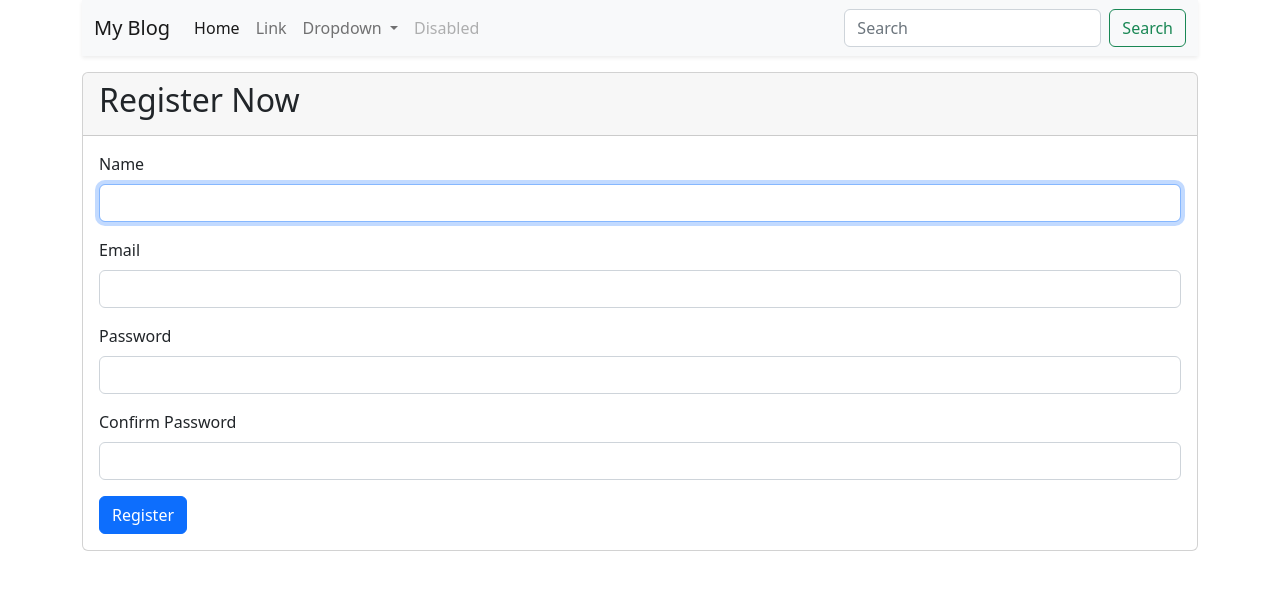
After one commit to muzakirnur/sppd-ci, a CodeIgniter 4 app: template app/Views/auth/register.php in a window 1280 px wide. The commit adds this page. Shown: the top 590 px of the page. Run offline with PHP 8.4 and a stand-in for CodeIgniter, Linux system fonts and the light colour scheme; the template is opened without the code that fills it, so the values that code supplies are empty; some libraries are stand-ins or nearby versions.

Commit message:
Adding Register and Login

```diff
--- a/app/Config/Routes.php
+++ b/app/Config/Routes.php
@@ -36,6 +36,11 @@ $routes->set404Override();
 // We get a performance increase by specifying the default
 // route since we don't have to scan directories.
 $routes->get('/', 'Home::index');
+$routes->get('/register', 'Register::index');
+$routes->post('/register', 'Register::register');
+$routes->get('/login', 'Login::index');
+$routes->post('/login', 'Login::login');
+
 
 /*
  * --------------------------------------------------------------------
--- a/app/Controllers/BaseController.php
+++ b/app/Controllers/BaseController.php
@@ -48,5 +48,7 @@ abstract class BaseController extends Controller
         // Preload any models, libraries, etc, here.
 
         // E.g.: $this->session = \Config\Services::session();
+        session();
+        $this->auth = session('isLoggedIn');
     }
 }
--- a/app/Models/User.php
+++ b/app/Models/User.php
@@ -17,11 +17,11 @@ class User extends Model
     protected $allowedFields    = ['name', 'email', 'password'];
 
     // Dates
-    protected $useTimestamps = false;
+    protected $useTimestamps = true;
     protected $dateFormat    = 'datetime';
     protected $createdField  = 'created_at';
     protected $updatedField  = 'updated_at';
-    protected $deletedField  = 'deleted_at';
+    // protected $deletedField  = 'deleted_at';
 
     // Validation
     protected $validationRules      = [];
--- /dev/null
+++ b/app/Views/auth/register.php
@@ -0,0 +1,52 @@
+<?= $this->extend('layouts/template') ?>
+
+<?= $this->section('content') ?>
+<div class="mx-auto">
+    <?php if (session()->getFlashdata('success')) : ?>
+        <div class="alert alert-success" role="alert">
+            <?= session()->getFlashdata('success'); ?>
+        </div>
+    <?php endif; ?>
+    <div class="card">
+        <div class="card-header">
+            <h2>Register Now</h2>
+        </div>
+        <div class="card-body">
+            <form action="/register" method="post">
+                <?= csrf_field(); ?>
+                <div class="mb-3">
+                    <label for="name" class="form-label">Name</label>
+                    <input type="text" class="form-control <?= ($validation->hasError('name')) ? 'is-invalid' : ''; ?>" id="name" name="name" value="<?= old('name'); ?>" autofocus>
+                    <div class="invalid-feedback">
+                        <?= $validation->getError('name'); ?>
+                    </div>
+                </div>
+                <div class="mb-3">
+                    <label for="email" class="form-label">Email</label>
+                    <input type="email" class="form-control <?= ($validation->hasError('email')) ? 'is-invalid' : ''; ?>" id="email" value="<?= old('email'); ?>" name="email">
+                    <div class="invalid-feedback">
+                        <?= $validation->getError('email'); ?>
+                    </div>
+                </div>
+                <div class="mb-3">
+                    <label for="password" class="form-label">Password</label>
+                    <input type="password" class="form-control <?= ($validation->hasError('password')) ? 'is-invalid' : ''; ?>" id="password" name="password">
+                    <div class="invalid-feedback">
+                        <?= $validation->getError('password'); ?>
+                    </div>
+                </div>
+                <div class="mb-3">
+                    <label for="password_confirmation" class="form-label">Confirm Password</label>
+                    <input type="password" class="form-control <?= ($validation->hasError('password_confirmation')) ? 'is-invalid' : ''; ?>" id="password_confirmation" name="password_confirmation">
+                    <div class="invalid-feedback">
+                        <?= $validation->getError('password_confirmation'); ?>
+                    </div>
+                </div>
+                <button type="submit" class="btn btn-primary">Register</button>
+            </form>
+        </div>
+    </div>
+
+
+</div>
+<?= $this->endSection() ?>
--- /dev/null
+++ b/app/Views/layouts/navbar.php
@@ -0,0 +1,38 @@
+<nav class="navbar navbar-expand-lg bg-light mb-3 shadow-sm">
+    <div class="container-fluid">
+        <a class="navbar-brand" href="#">My Blog</a>
+        <button class="navbar-toggler" type="button" data-bs-toggle="collapse" data-bs-target="#navbarSupportedContent" aria-controls="navbarSupportedContent" aria-expanded="false" aria-label="Toggle navigation">
+            <span class="navbar-toggler-icon"></span>
+        </button>
+        <div class="collapse navbar-collapse" id="navbarSupportedContent">
+            <ul class="navbar-nav me-auto mb-2 mb-lg-0">
+                <li class="nav-item">
+                    <a class="nav-link active" aria-current="page" href="#">Home</a>
+                </li>
+                <li class="nav-item">
+                    <a class="nav-link" href="#">Link</a>
+                </li>
+                <li class="nav-item dropdown">
+                    <a class="nav-link dropdown-toggle" href="#" id="navbarDropdown" role="button" data-bs-toggle="dropdown" aria-expanded="false">
+                        Dropdown
+                    </a>
+                    <ul class="dropdown-menu" aria-labelledby="navbarDropdown">
+                        <li><a class="dropdown-item" href="#">Action</a></li>
+                        <li><a class="dropdown-item" href="#">Another action</a></li>
+                        <li>
+                            <hr class="dropdown-divider">
+                        </li>
+                        <li><a class="dropdown-item" href="#">Something else here</a></li>
+                    </ul>
+                </li>
+                <li class="nav-item">
+                    <a class="nav-link disabled">Disabled</a>
+                </li>
+            </ul>
+            <form class="d-flex" role="search">
+                <input class="form-control me-2" type="search" placeholder="Search" aria-label="Search">
+                <button class="btn btn-outline-success" type="submit">Search</button>
+            </form>
+        </div>
+    </div>
+</nav>
--- /dev/null
+++ b/app/Views/layouts/template.php
@@ -0,0 +1,19 @@
+<!doctype html>
+<html lang="en">
+
+<head>
+    <meta charset="utf-8">
+    <meta name="viewport" content="width=device-width, initial-scale=1">
+    <title><?= $title; ?></title>
+    <link href="https://cdn.jsdelivr.net/npm/bootstrap@5.2.0-beta1/dist/css/bootstrap.min.css" rel="stylesheet" integrity="sha384-0evHe/X+R7YkIZDRvuzKMRqM+OrBnVFBL6DOitfPri4tjfHxaWutUpFmBp4vmVor" crossorigin="anonymous">
+</head>
+
+<body>
+    <div class="container">
+        <?= $this->include('layouts/navbar') ?>
+        <?= $this->renderSection('content') ?>
+    </div>
+    <script src="https://cdn.jsdelivr.net/npm/bootstrap@5.2.0-beta1/dist/js/bootstrap.bundle.min.js" integrity="sha384-pprn3073KE6tl6bjs2QrFaJGz5/SUsLqktiwsUTF55Jfv3qYSDhgCecCxMW52nD2" crossorigin="anonymous"></script>
+</body>
+
+</html>
```
Also changed, not shown: app/Controllers/Login.php (added, +61 -0 lines), app/Controllers/Register.php (added, +57 -0 lines), app/Controllers/RegisterController.php (deleted, +0 -13 lines), app/Helpers/auth.php (added, +8 -0 lines), app/Views/auth/login.php (added, +32 -0 lines), app/Views/welcome_message.php (+79 -18 lines).
